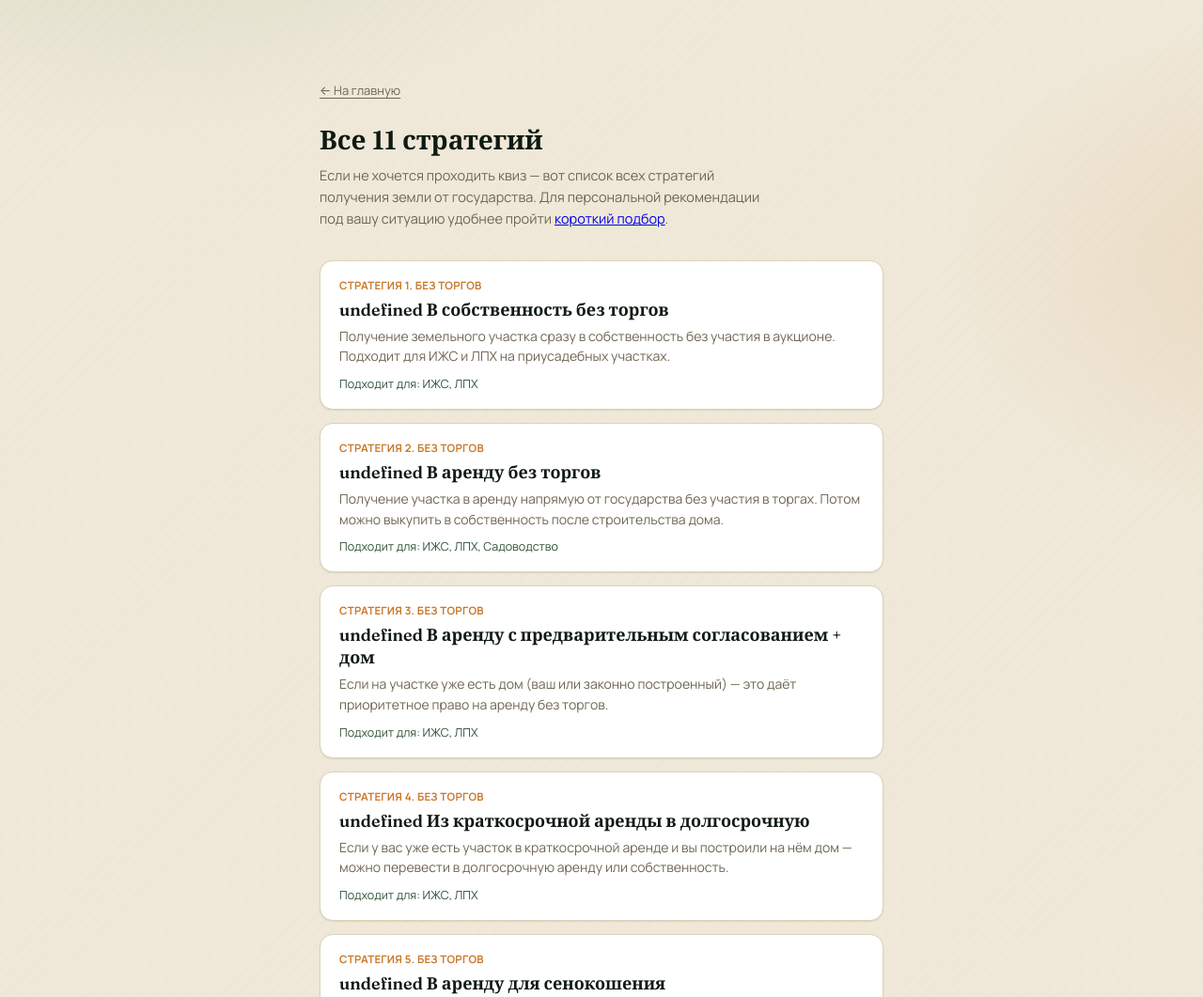
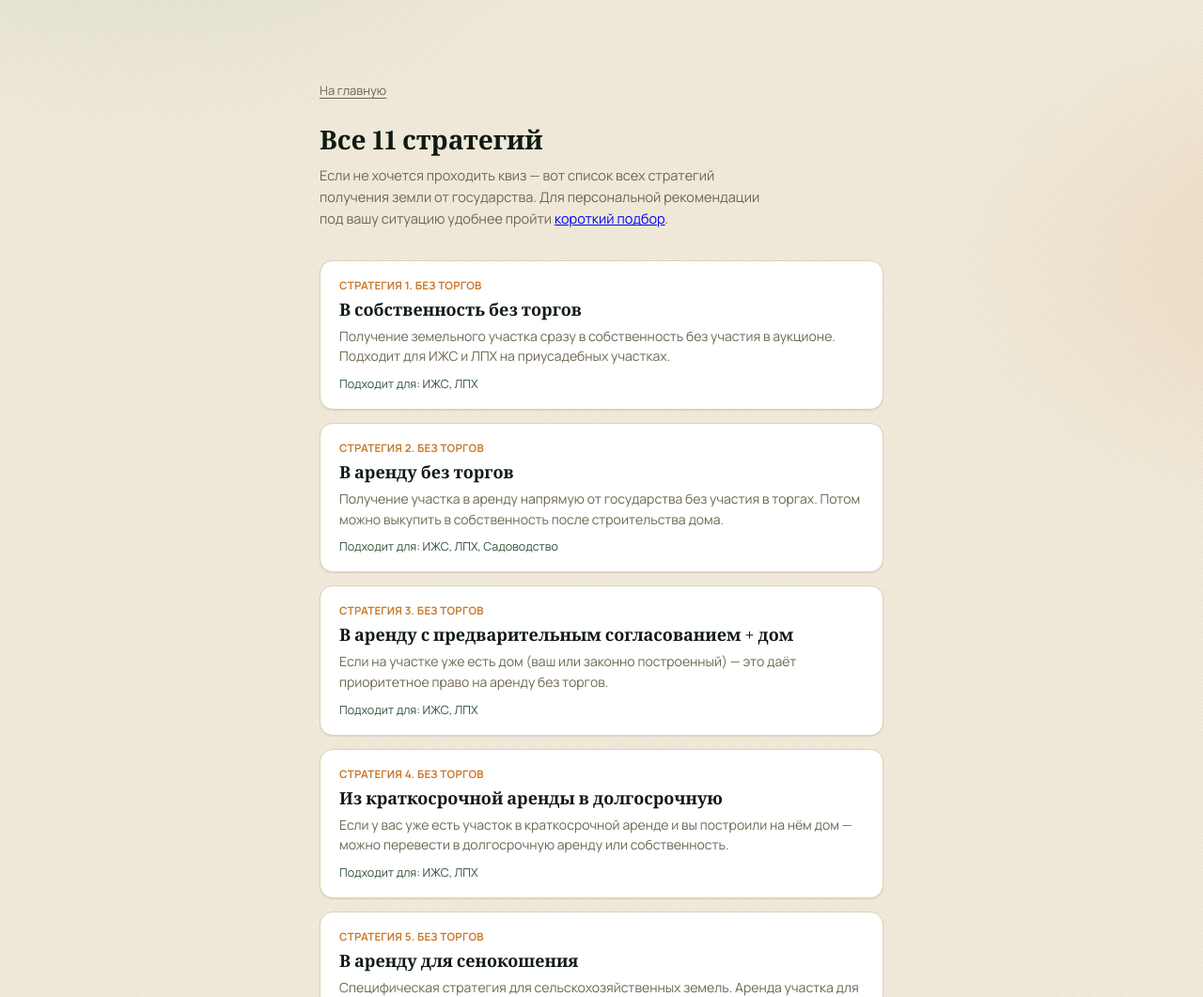
Before and after one commit to stolarovamarina16-ship-it/zemelniy-shturman, a website: page app/strategies.html in a window 1280 px wide. Shown: the top 1061 px of the page at 94% size. Drawn offline with Linux system fonts and the light colour scheme.

Commit message:
Улучшить путь пользователя и оформление: app/strategies.html

```diff
--- a/app/strategies.html
+++ b/app/strategies.html
@@ -87,7 +87,7 @@
 </head>
 <body>
   <div class="list-page">
-    <a class="back-link" href="index.html">← На главную</a>
+    <a class="back-link" href="index.html">На главную</a>
     <h1>Все 11 стратегий</h1>
     <p class="lead">
       Если не хочется проходить квиз — вот список всех стратегий получения земли от государства.
@@ -107,7 +107,7 @@
       card.className = 'strategy-list-card';
       card.innerHTML = `
         <div class="tag">${s.tag}</div>
-        <h2>${s.emoji} ${s.title}</h2>
+        <h2>${s.title}</h2>
         <p>${s.desc}</p>
         <div class="suitable">Подходит для: ${s.suitable.join(', ')}</div>
       `;
```
